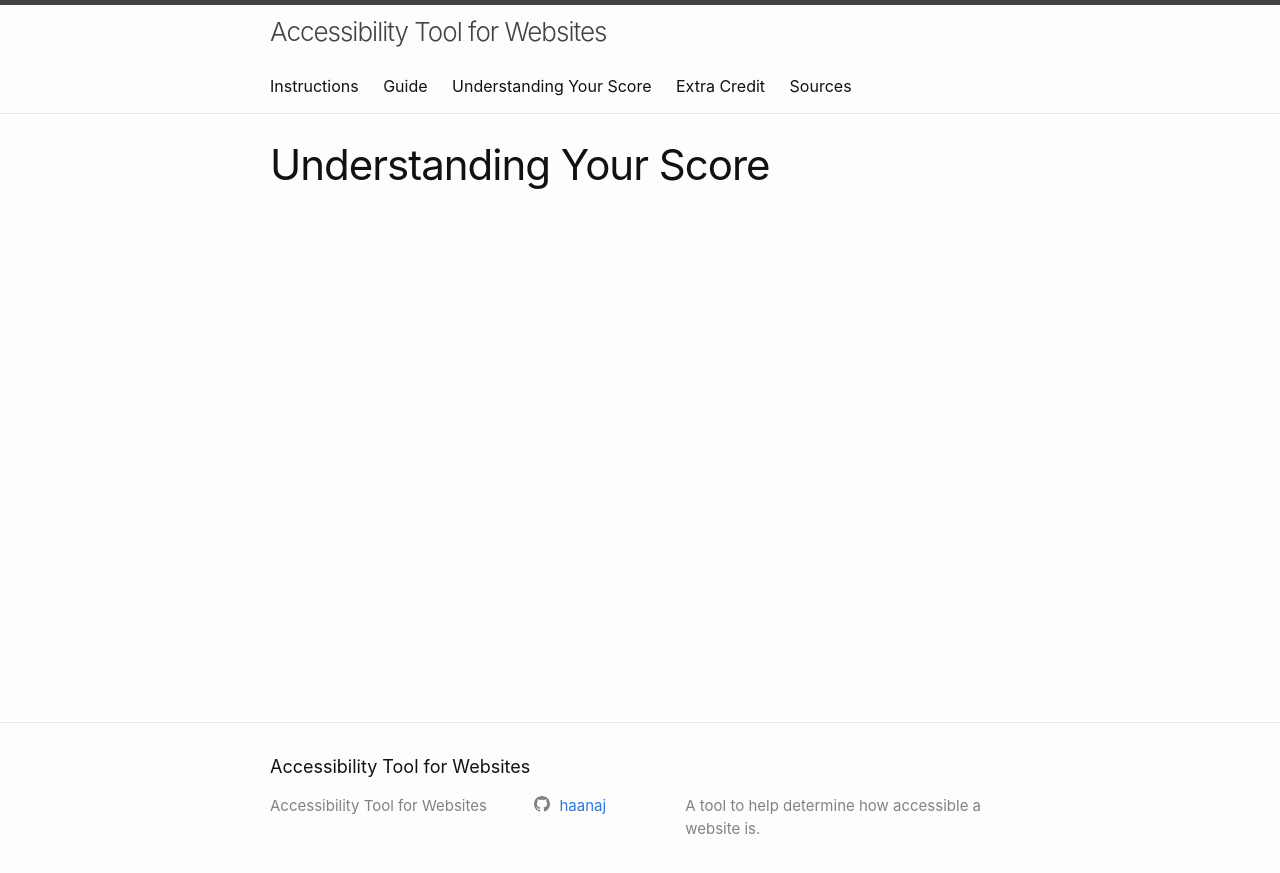
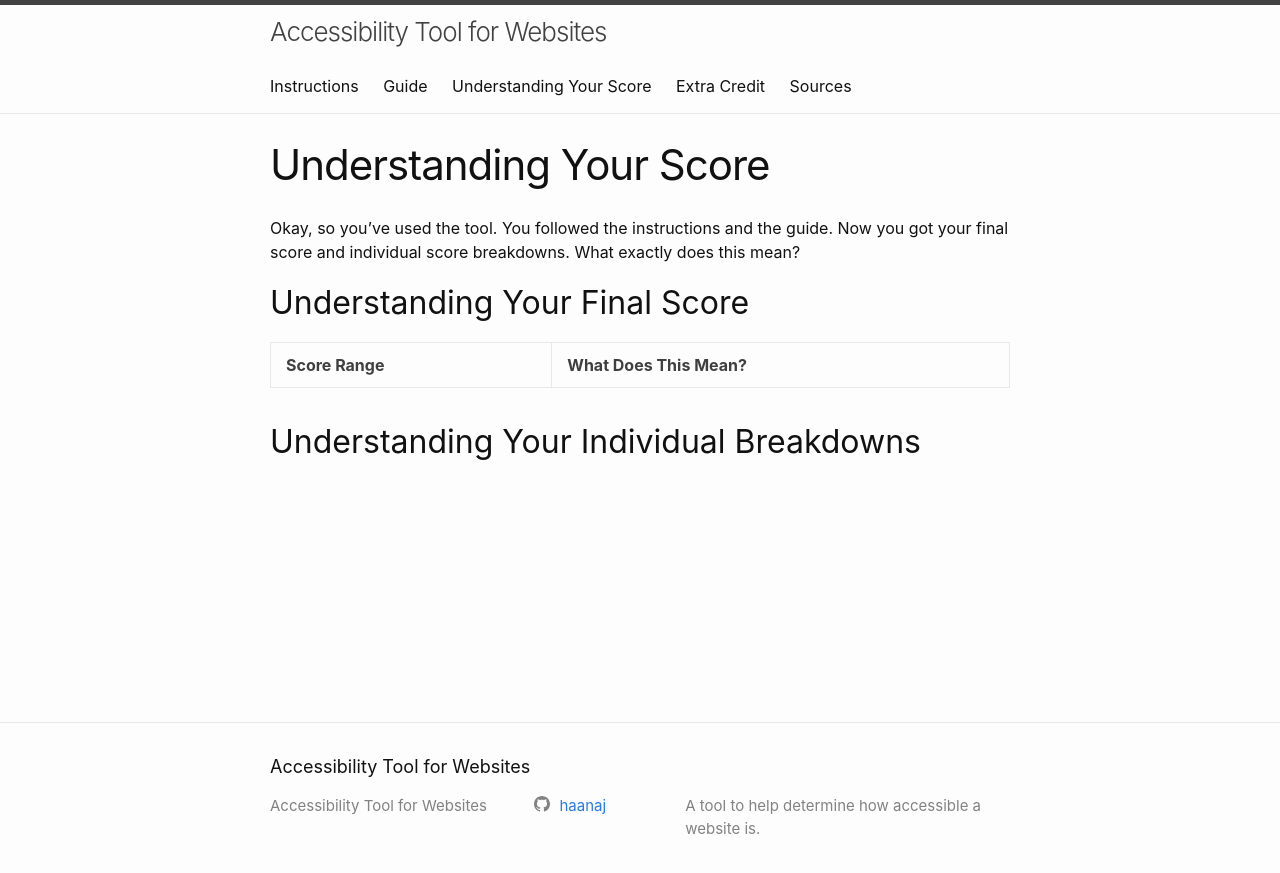
Before and after one commit to haanaj/accessibility-tool, a Jekyll site: the page built from understandingscore.md, in a window 1280 px wide. Shown: the top 873 px of the page. Built offline with Jekyll 4.4.1, drawn with Linux system fonts in a browser that asks for light colours.

```diff
--- a/understandingscore.md
+++ b/understandingscore.md
@@ -4,3 +4,13 @@ title: Understanding Your Score
 permalink: /understanding-score/
 weight: 3
 ---
+
+Okay, so you've used the tool. You followed the instructions and the guide. Now you got your final score and individual score breakdowns. What exactly does this mean?
+
+## Understanding Your Final Score
+
+| **Score Range** | **What Does This Mean?** |
+
+
+
+## Understanding Your Individual Breakdowns
```
Also changed, not shown: instructions.md (+1 -0 lines), assets/AT_Instructions.jpg (added).
